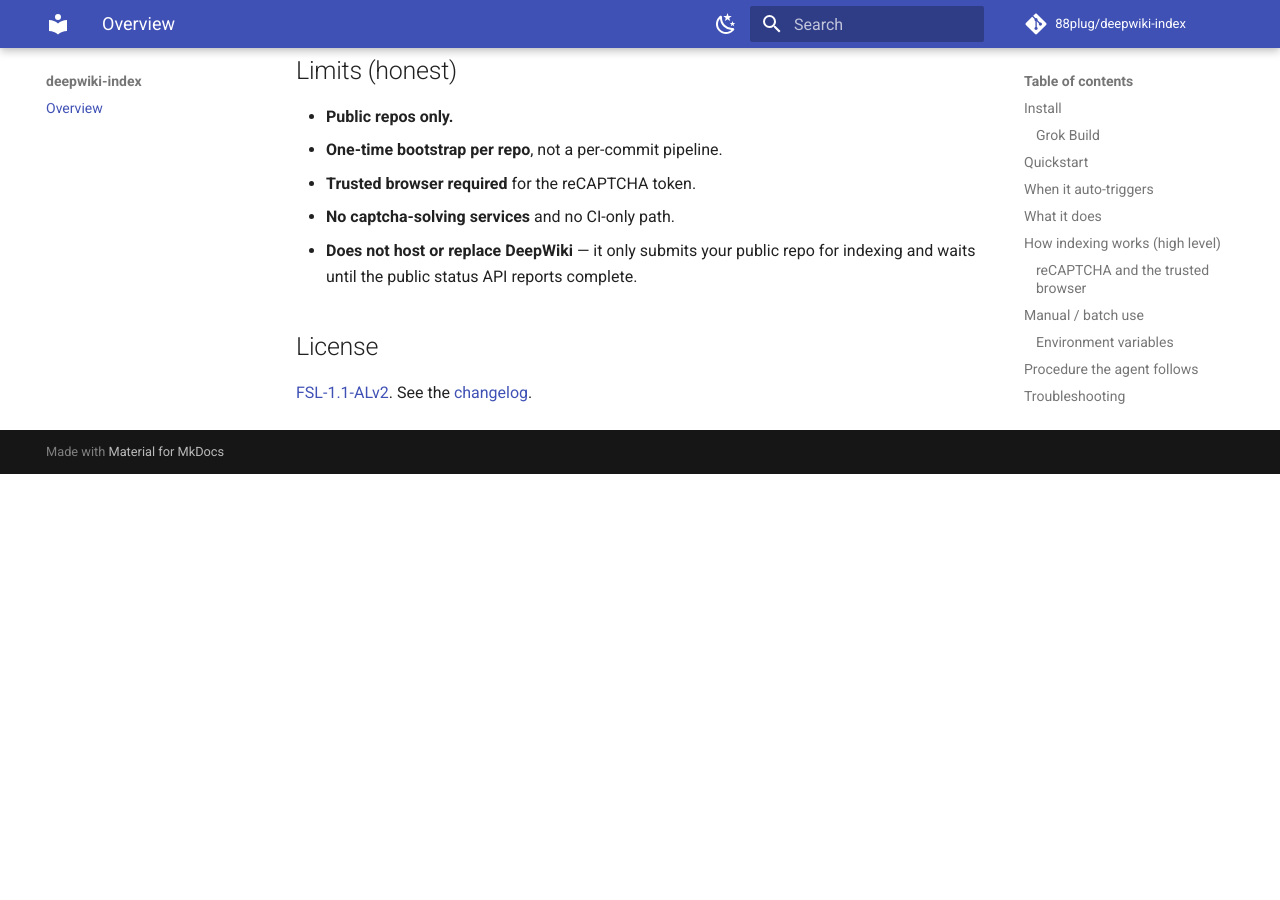
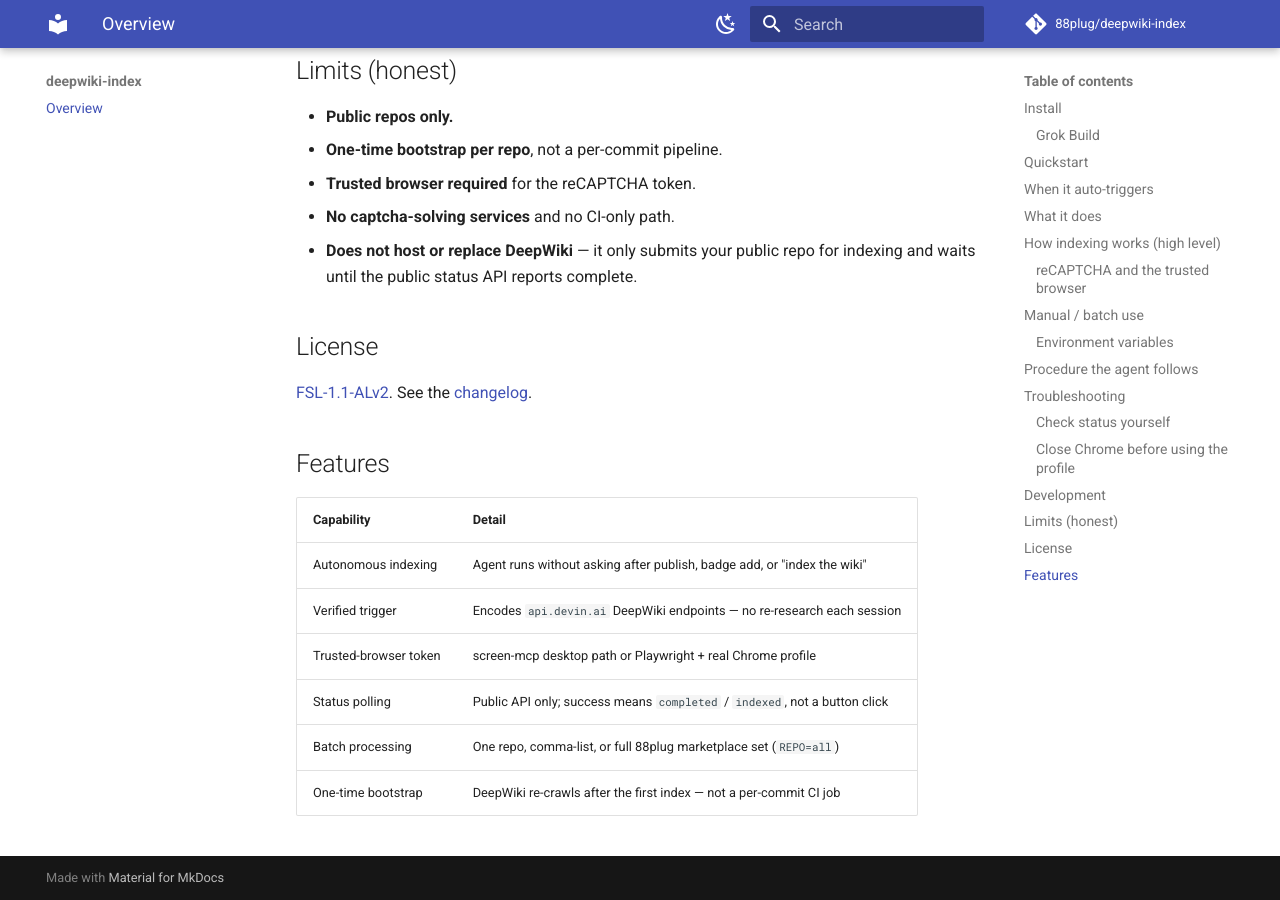
Before and after one commit to 88plug/deepwiki-index, an MkDocs documentation site: the page built from docs/index.md, in a window 1280 px wide and 900 px high, scrolled down 5931 px. Built offline with MkDocs 1.6.1 and Material for MkDocs 9.7.7, drawn with Linux system fonts in a browser that asks for light colours; comment, search, counter and statistics services are not loaded; before the commit the page ends 6405 px from its top, so only the background shows below that.

Commit message:
docs: close soft residuals — docs/README parity + MkDocs standard
- site_description = README SEO one-liner (YAML-safe)
- edit_uri: edit/main/docs/
- docs badge + Features/Development/Metrics from README when missing
- rewrite repo-relative links to GitHub absolute for strict builds

```diff
--- a/docs/index.md
+++ b/docs/index.md
@@ -235,3 +235,14 @@
 
 [FSL-1.1-ALv2](https://github.com/88plug/deepwiki-index/blob/main/LICENSE).
 See the [changelog](https://github.com/88plug/deepwiki-index/blob/main/CHANGELOG.md).
+
+## Features
+
+| Capability | Detail |
+|---|---|
+| Autonomous indexing | Agent runs without asking after publish, badge add, or "index the wiki" |
+| Verified trigger | Encodes `api.devin.ai` DeepWiki endpoints — no re-research each session |
+| Trusted-browser token | screen-mcp desktop path or Playwright + real Chrome profile |
+| Status polling | Public API only; success means `completed` / `indexed`, not a button click |
+| Batch processing | One repo, comma-list, or full 88plug marketplace set (`REPO=all`) |
+| One-time bootstrap | DeepWiki re-crawls after the first index — not a per-commit CI job |
--- a/mkdocs.yml
+++ b/mkdocs.yml
@@ -1,7 +1,5 @@
 site_name: deepwiki-index
-site_description: >-
-  Hands-free, autonomous DeepWiki indexing for public GitHub repos —
-  make the "Ask DeepWiki" badge resolve without human clicking.
+site_description: 'DeepWiki indexing for Claude Code — autonomously index public GitHub repos so the Ask DeepWiki badge resolves, using the verified API trigger and a trusted browser for silent reCAPTCHA.'
 site_author: 88plug
 site_url: https://88plug.github.io/deepwiki-index/
 repo_url: https://github.com/88plug/deepwiki-index
```
